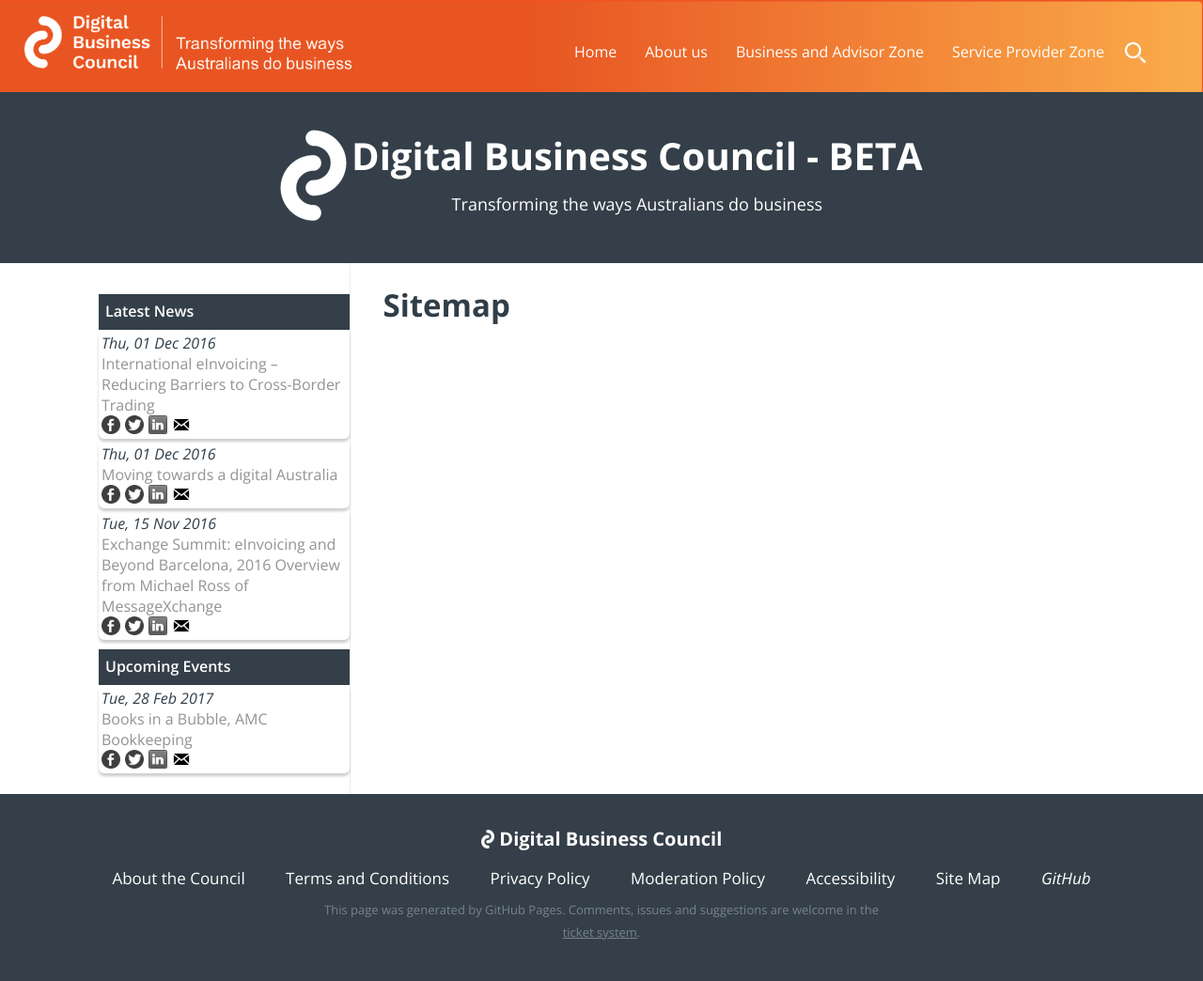
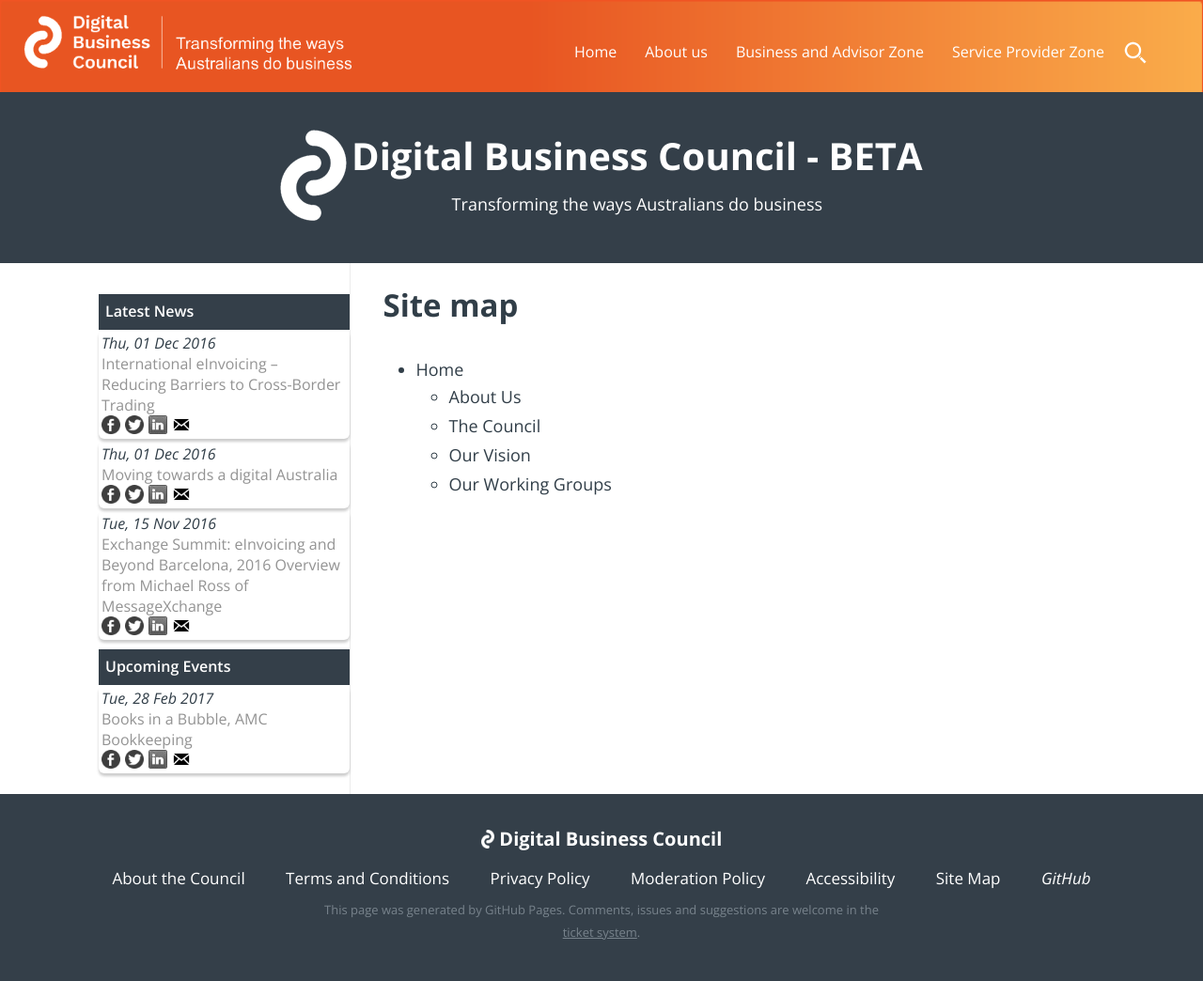
Before and after one commit to Digital-Business-Council/Digital-Business-Council.github.io, a Jekyll site: the page built from pages/policies/sitemap.md, in a window 1280 px wide. Shown: the whole page at 94% size. Built offline with Jekyll 4.4.1, drawn with Linux system fonts in a browser that asks for light colours.

Commit message:
Update sitemap.md

```diff
--- a/pages/policies/sitemap.md
+++ b/pages/policies/sitemap.md
@@ -4,4 +4,10 @@
 permalink: /site-map/
 ---
 
-# Sitemap
+# Site map
+
++ Home
+  + About Us
+  + The Council
+  + Our Vision
+  + Our Working Groups
```
